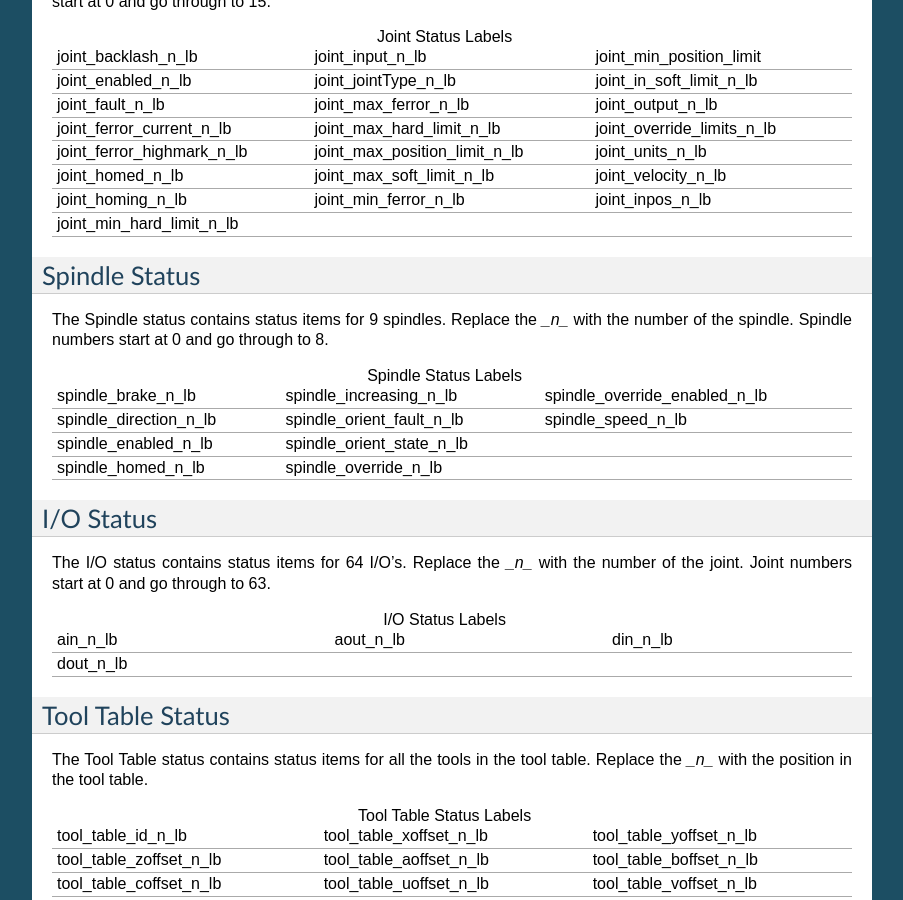
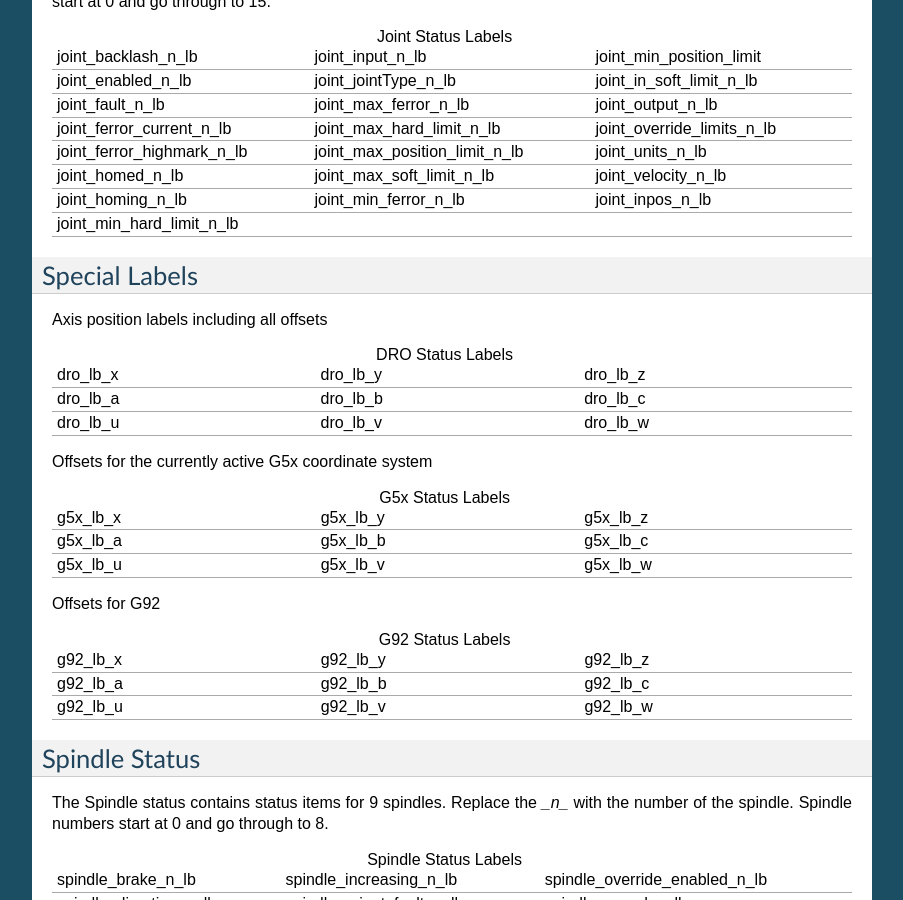
Before and after one commit to jethornton/flexgui, a Sphinx documentation site: the page built from docs/source/labels.rst, in a window 1280 px wide and 900 px high, scrolled down 1251 px. Shown: the whole window, without its empty margins (198-1101 px from the left). Built offline with Sphinx 7.4.7, drawn with Linux system fonts in a browser that asks for light colours.

Commit message:
add position labels
Signed-off-by: John Thornton <dev@gnipsel.com>

```diff
--- a/docs/source/labels.rst
+++ b/docs/source/labels.rst
@@ -75,6 +75,40 @@
 	joint_homing_n_lb, joint_min_ferror_n_lb, joint_inpos_n_lb,
 	joint_min_hard_limit_n_lb,
 
+Special Labels
+--------------
+
+Axis position labels including all offsets
+
+.. csv-table:: DRO Status Labels
+   :width: 100%
+   :align: left
+
+	dro_lb_x, dro_lb_y, dro_lb_z
+	dro_lb_a, dro_lb_b, dro_lb_c
+	dro_lb_u, dro_lb_v, dro_lb_w
+
+Offsets for the currently active G5x coordinate system
+
+.. csv-table:: G5x Status Labels
+   :width: 100%
+   :align: left
+
+	g5x_lb_x, g5x_lb_y, g5x_lb_z
+	g5x_lb_a, g5x_lb_b, g5x_lb_c
+	g5x_lb_u, g5x_lb_v, g5x_lb_w
+
+Offsets for G92
+
+.. csv-table:: G92 Status Labels
+   :width: 100%
+   :align: left
+
+	g92_lb_x, g92_lb_y, g92_lb_z
+	g92_lb_a, g92_lb_b, g92_lb_c
+	g92_lb_u, g92_lb_v, g92_lb_w
+
+
 Spindle Status
 --------------
 
```
